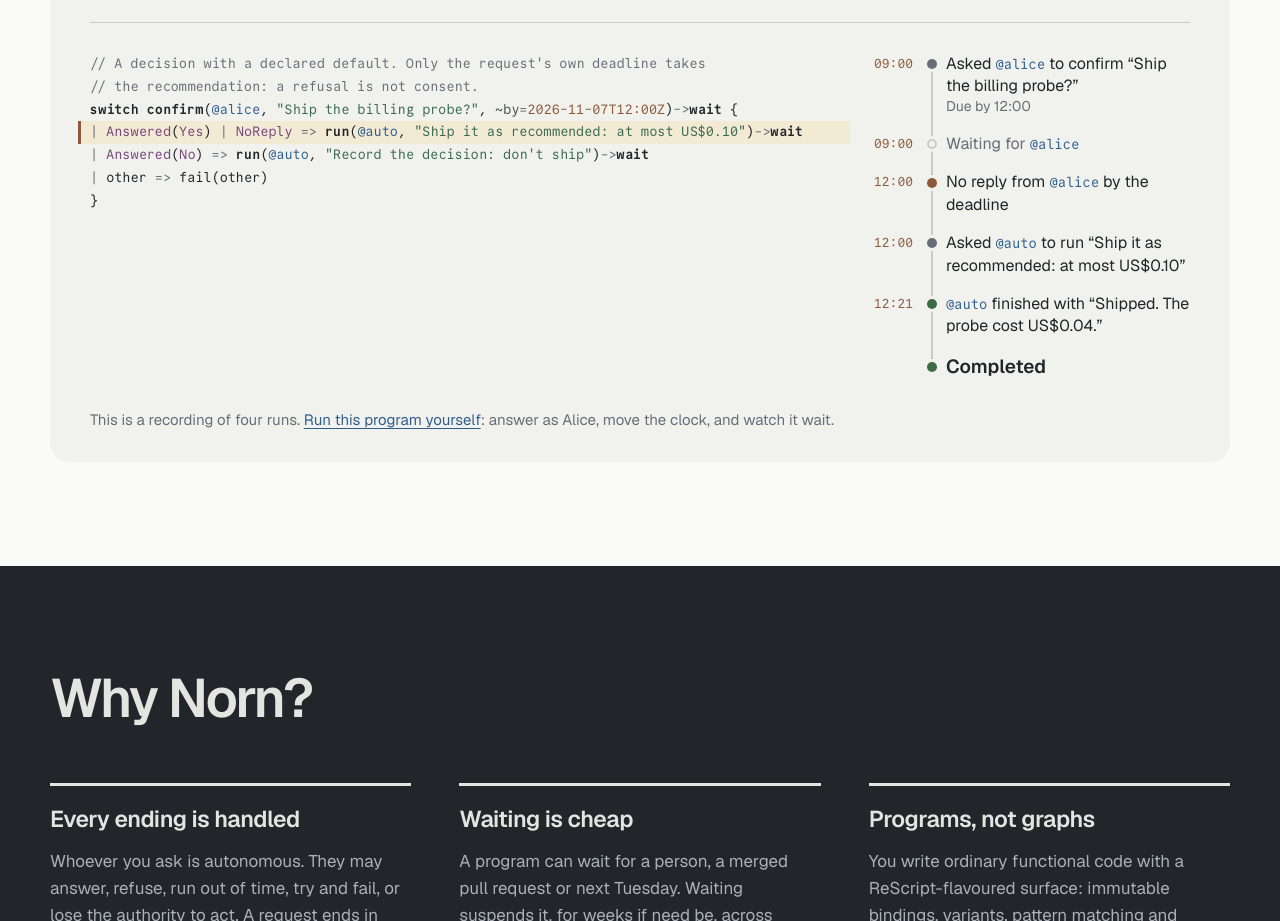
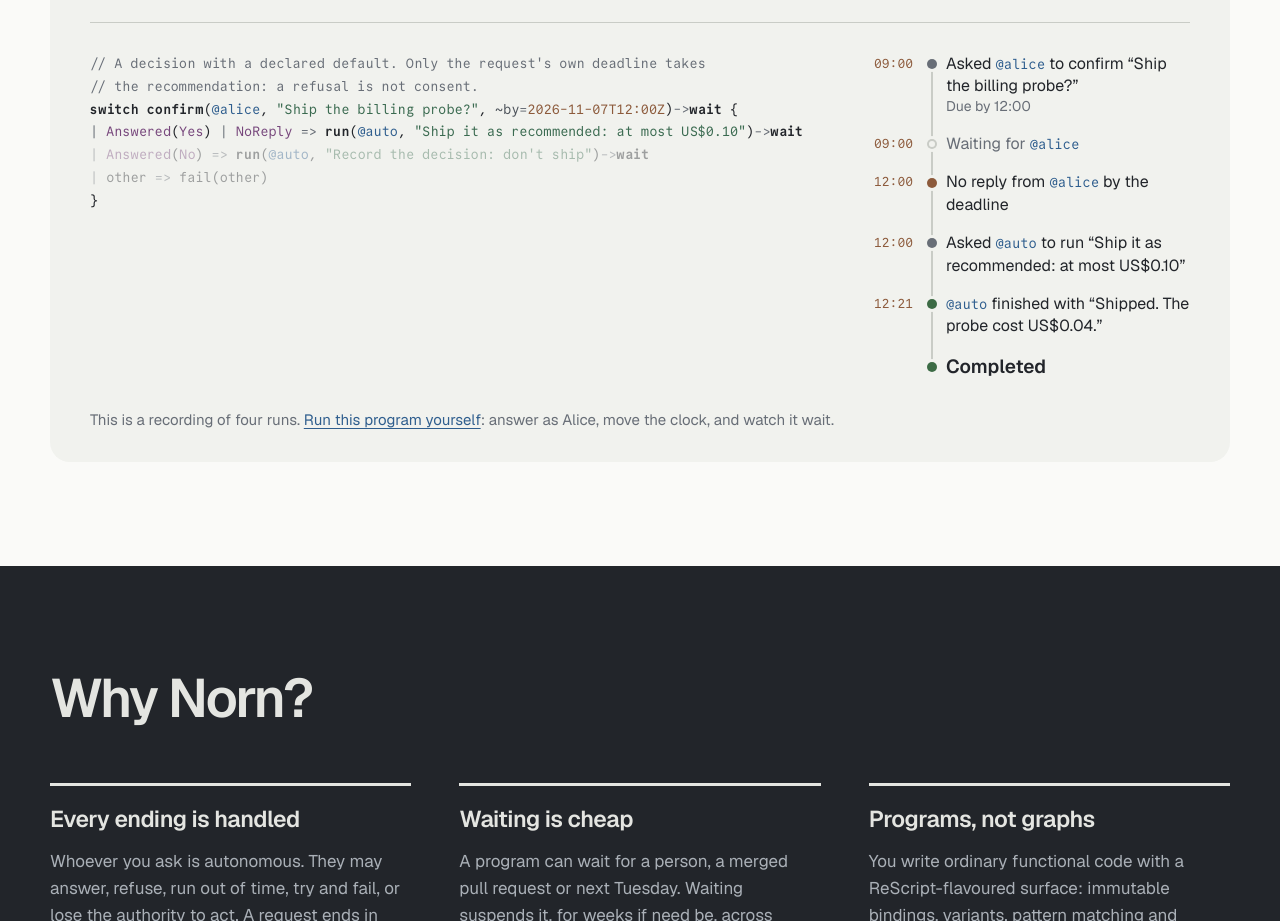
Before and after one commit to norn-lang/norn-lang.github.io, a plain HTML site: page index.html in a window 1280 px wide. Shown: the part 800-1721 px from the top of the page. Drawn offline with Linux system fonts and the light colour scheme.

Commit message:
Fade the branches not taken instead of marking the one taken (#7)
A bar or a band beside the code broke its alignment. The taken branch now
stays in full ink and the other two fade, so nothing is drawn on the code.

Co-authored-by: Claude Fable 5.2 <noreply@anthropic.com>

```diff
--- a/styles.css
+++ b/styles.css
@@ -462,14 +462,20 @@ time {
 .tok-typeVar,
 .tok-label { color: var(--ink-2); }
 
-/* The branch the chosen run took. Line 4 takes both a yes and the deadline. */
-.sim:has(#sim-none:checked) .sim-code .ln:nth-child(4),
-.sim:has(#sim-yes:checked) .sim-code .ln:nth-child(4),
-.sim:has(#sim-no:checked) .sim-code .ln:nth-child(5),
-.sim:has(#sim-refuse:checked) .sim-code .ln:nth-child(6) {
-  background: var(--mioget);
-  border-radius: 0;
-  box-shadow: inset 3px 0 0 var(--moorit);
+/*
+ * The branch the chosen run took stays in full ink and the other two fade.
+ * Nothing is drawn on the code, so its alignment is untouched. Line 4 takes
+ * both a yes and the deadline.
+ */
+.sim-code .ln {
+  transition: opacity 0.2s ease;
+}
+
+.sim:has(#sim-none:checked) .sim-code .ln:is(:nth-child(5), :nth-child(6)),
+.sim:has(#sim-yes:checked) .sim-code .ln:is(:nth-child(5), :nth-child(6)),
+.sim:has(#sim-no:checked) .sim-code .ln:is(:nth-child(4), :nth-child(6)),
+.sim:has(#sim-refuse:checked) .sim-code .ln:is(:nth-child(4), :nth-child(5)) {
+  opacity: 0.4;
 }
 
 /* What happened, as a thread with a knot at each event */
```
